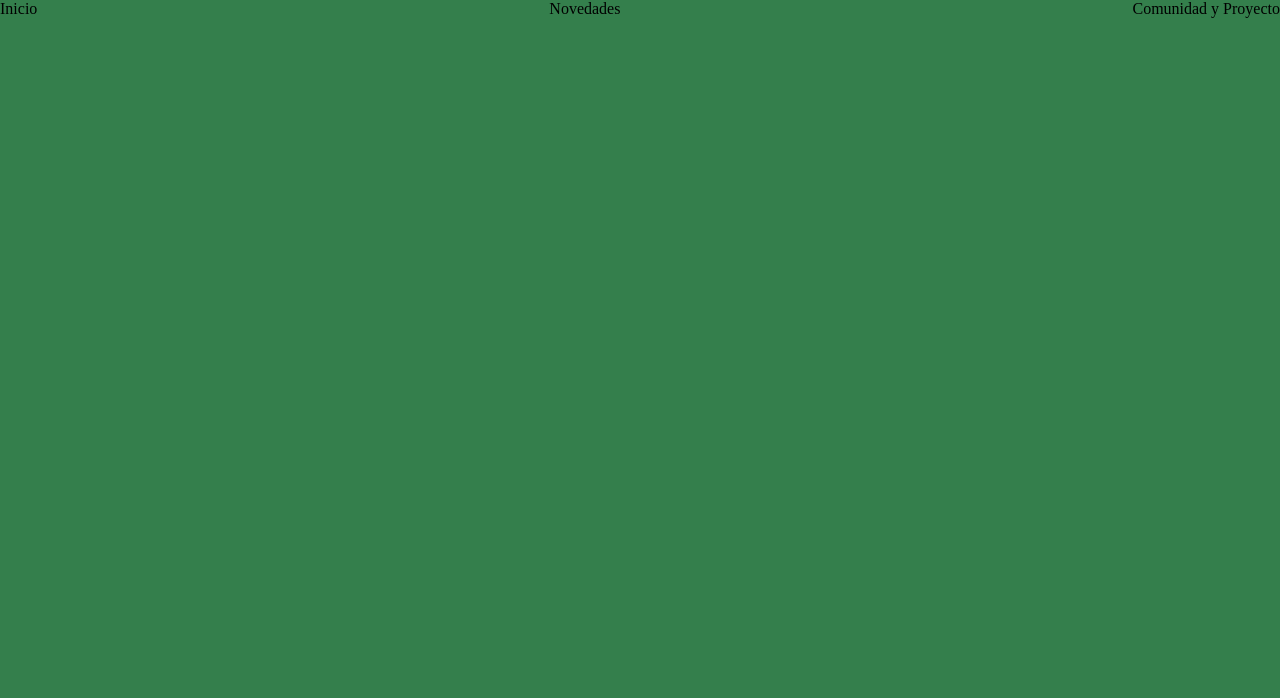
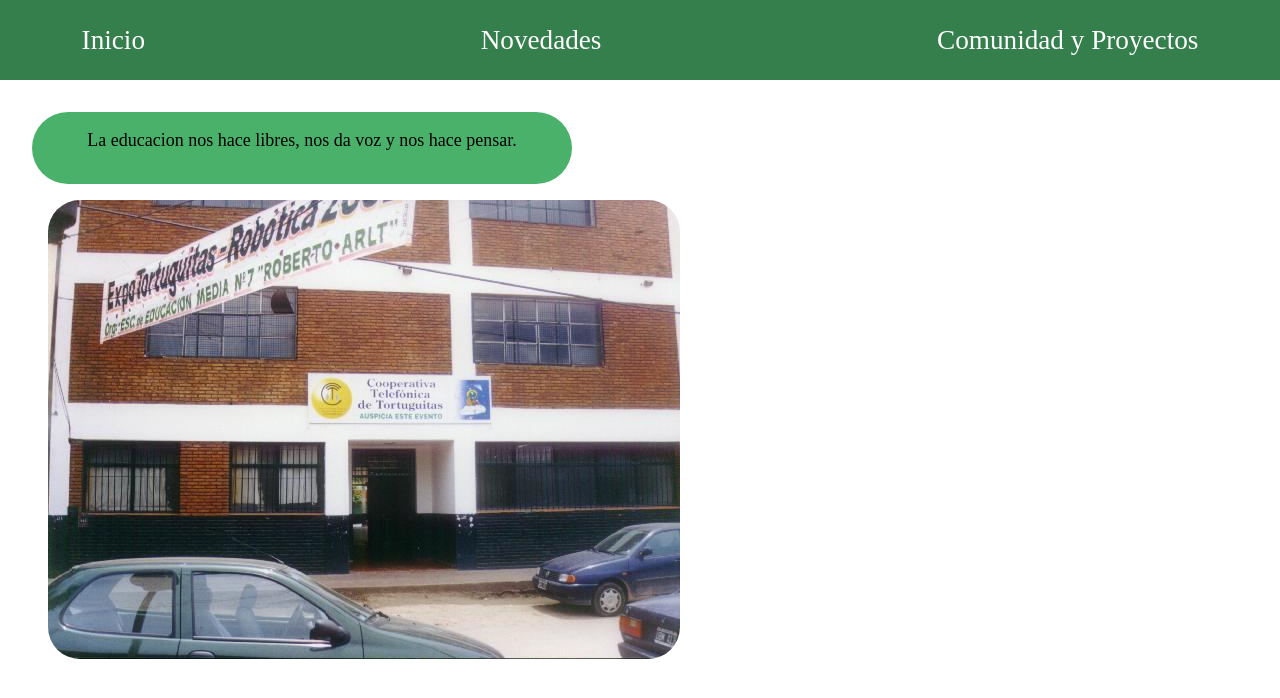
Before and after one commit to edu-sei/develop, a plain HTML site: page index.html in a window 1280 px wide. Drawn offline with Linux system fonts and the light colour scheme.

Commit message:
arrancusi

```diff
--- a/assets/css/style.css
+++ b/assets/css/style.css
@@ -1,6 +1,7 @@
 :root {
     --bg-primario: #ffffff;
     --bg-secundario: #347F4C;
+    --bg-terciario: #49b16a;
     --txt-primario: #ffffff;
     --txt-secundario: #000000;
     --txt-terciario: #5a5a5a;
@@ -18,13 +19,45 @@
 }
 
 body{
-    background-color: var(--bg-secundario);
+
+    background-color: var(--bg-primario);
 }
-
+main{
+    display: flex;
+    justify-content: center;
+    margin: 2em;
+    flex-direction: column;
+    /*
+    flex-direction: column;
+    padding: 2em; */
+}
 header{
     display: flex;
     flex-direction: row;
     justify-content: space-between;
     align-items: center;
+    background-color: var(--bg-secundario);
+    height: 5em;
 
 }
+.Categoria{
+  color: var(--txt-primario);
+  font-size: 1.7em;
+   margin: 3em;
+}
+.Frase{
+    border-radius: 3em;
+    width: 30em;
+    height: 4em;
+    background-color: var(--bg-terciario);
+    font-size: large;
+    /* margin: 5em; */
+    text-align: center;
+    padding: 1em;
+
+}
+.ImagenEscuela img{
+    justify-content: center;
+    border-radius: 3em;
+    padding: 1em;
+}
--- a/index.html
+++ b/index.html
@@ -8,9 +8,23 @@
 </head>
 <body>
     <header>
-        <article class="Iconoheader"><span>Inicio</span></article>
-        <article class="Iconoheader"><span>Novedades</span></article>
-        <article class="Iconoheader"><span>Comunidad y Proyecto</span></article>
+        <div class="Categoria">
+            <span>Inicio</span>
+        </div>
+        <div class="Categoria">
+            <span>Novedades</span>
+        </div>
+        <div class="Categoria">
+            <span>Comunidad y Proyectos</span>
+        </div>
     </header>
+    <main>
+       <div class="Frase">
+        La educacion nos hace libres, nos da voz y nos hace pensar.
+       </div>
+       <div class="ImagenEscuela">
+        <img src="assets/img/FrenteEscuela.jpg" alt="">
+       </div>
+    </main>
 </body>
 </html>
```
Also changed, not shown: assets/img/FrenteEscuela.jpg (added).
